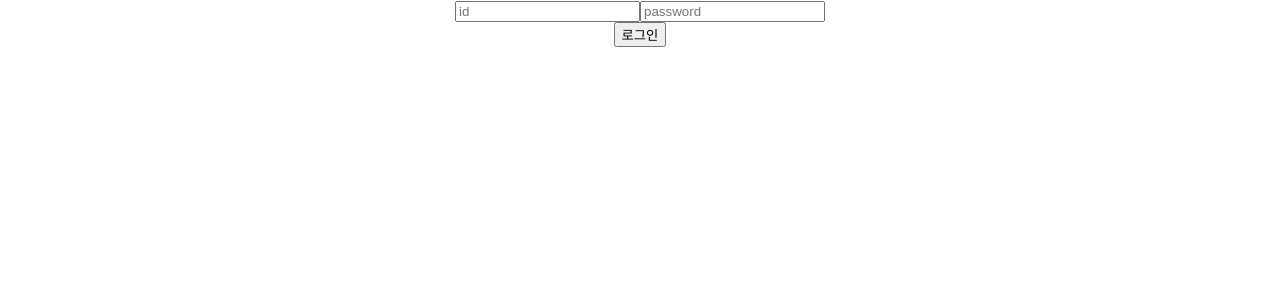
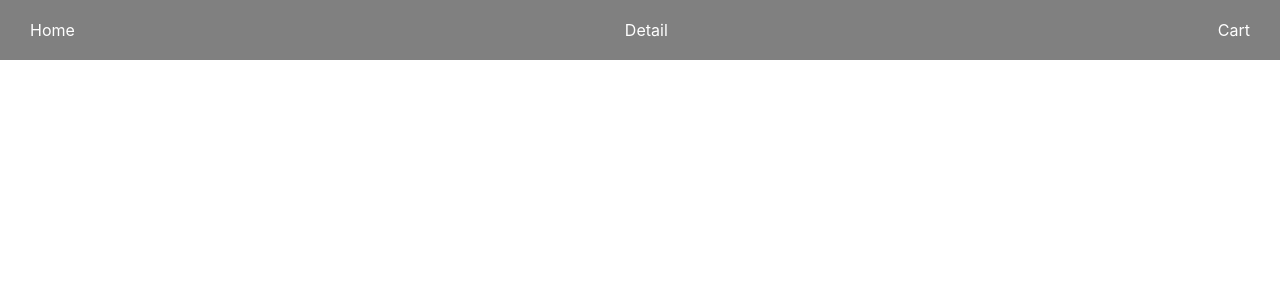
Before and after one commit to kaperrdenden/react-projects, a React (Create React App) app in the folder shop2/: page /homepage in a window 1280 px wide. Shown: the top 300 px of the page. Built offline with nearby package versions, Linux system fonts and the light colour scheme.

Commit message:
Nav다시 제대로

```diff
--- a/shop2/package.json
+++ b/shop2/package.json
@@ -8,6 +8,7 @@
     "@testing-library/user-event": "^13.5.0",
     "react": "^17.0.2",
     "react-dom": "^17.0.2",
+    "react-router-dom": "^5.3.0",
     "react-scripts": "5.0.0",
     "web-vitals": "^2.1.4"
   },
--- a/shop2/src/App.js
+++ b/shop2/src/App.js
@@ -2,12 +2,21 @@ import logo from './logo.svg';
 import './App.css';
 import { useState } from 'react';
 import Loginform from './Loginform';
-
+import Nav from './Nav';
+import { Route,Link,Swtitch } from 'react-router-dom';
 
 function App() {
   return (
     <div className="App">
-      <Loginform />
+
+      <Route path='/' exact>
+        <Loginform />
+      </Route>
+      <Route path='/homepage'>
+        <Nav />
+      </Route>
+
+
     </div>
   );
 }
--- a/shop2/src/Loginform.js
+++ b/shop2/src/Loginform.js
@@ -1,7 +1,8 @@
 import { useState } from "react";
+import { useHistory } from "react-router-dom/cjs/react-router-dom.min";
 
 function Loginform(){
-
+    let history = useHistory();
     let [logindata, setLogindata] = useState({
       id:'',
       password:'',
@@ -51,6 +52,7 @@ function Loginform(){
             onClick={()=>{
               if (logindata.id.length > 6 && logindata.password.length > 6){
                 console.log("corret");
+                history.push('/homepage')
               }
               setLogindata(
                 {
--- /dev/null
+++ b/shop2/src/Nav.css
@@ -0,0 +1,9 @@
+.main-nav {
+  /* margin: 20px 30px; */
+  padding: 20px 30px;
+  background-color: grey;
+  color: white;
+
+  display: flex;
+  justify-content: space-between;
+}
--- a/shop2/src/Nav.js
+++ b/shop2/src/Nav.js
@@ -1,12 +1,14 @@
+import './Nav.css';
+
+
 function Nav(){
     return(
       <>
-        <div>
-          <div className='column'>home</div>
-          <div className='column'>detail</div>
-          <div className='column'>뒤로가기</div>
-          <div className='column'>더보기</div>
-        </div>
+        <nav className="main-nav">
+            <div className="main-nav__column">Home</div>
+            <div className="main-nav__column">Detail</div>
+            <div className="main-nav__column">Cart</div>
+        </nav>
       </>
     )
   }
--- a/shop2/src/index.js
+++ b/shop2/src/index.js
@@ -3,10 +3,13 @@ import ReactDOM from 'react-dom';
 import './index.css';
 import App from './App';
 import reportWebVitals from './reportWebVitals';
+import { BrowserRouter } from 'react-router-dom';
 
 ReactDOM.render(
   <React.StrictMode>
-    <App />
+    <BrowserRouter>
+      <App />
+    </BrowserRouter>
   </React.StrictMode>,
   document.getElementById('root')
 );
```
Also changed, not shown: 1 other file (tests, documents, lock files or other folders).
